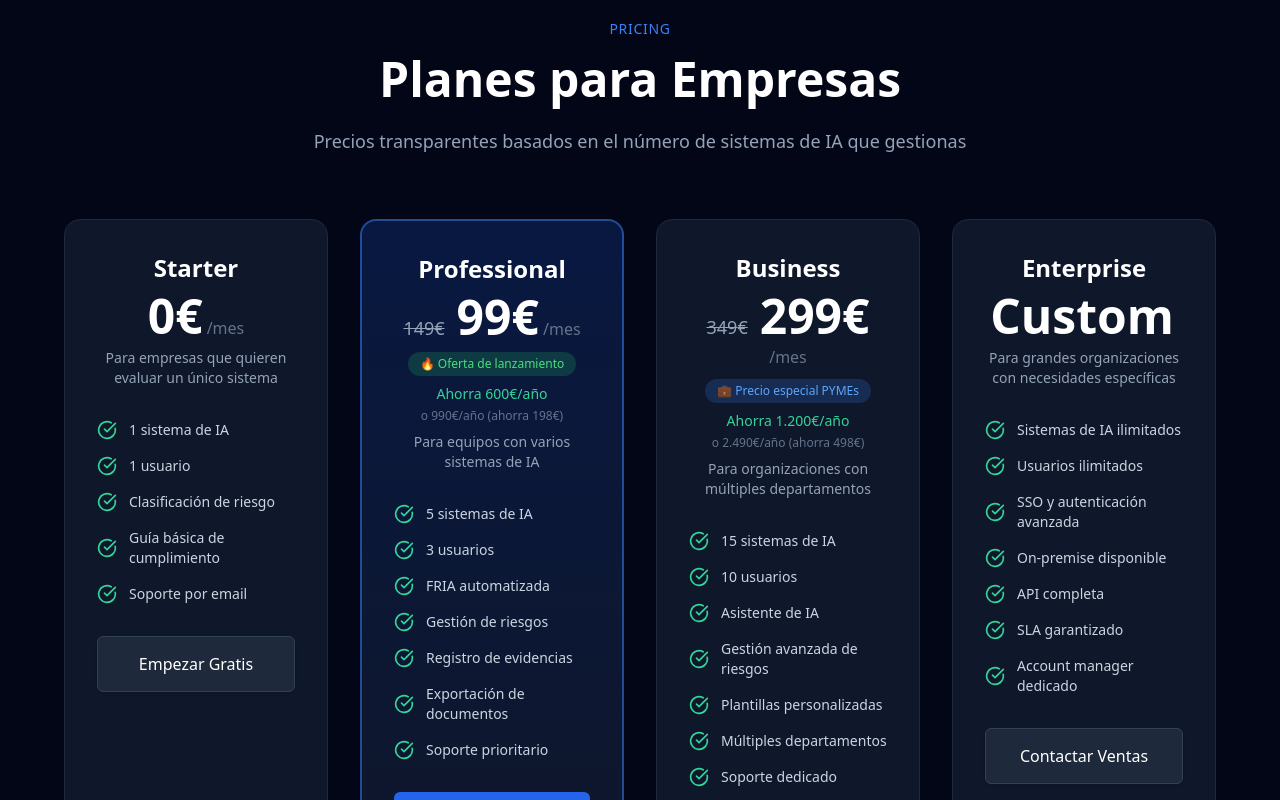
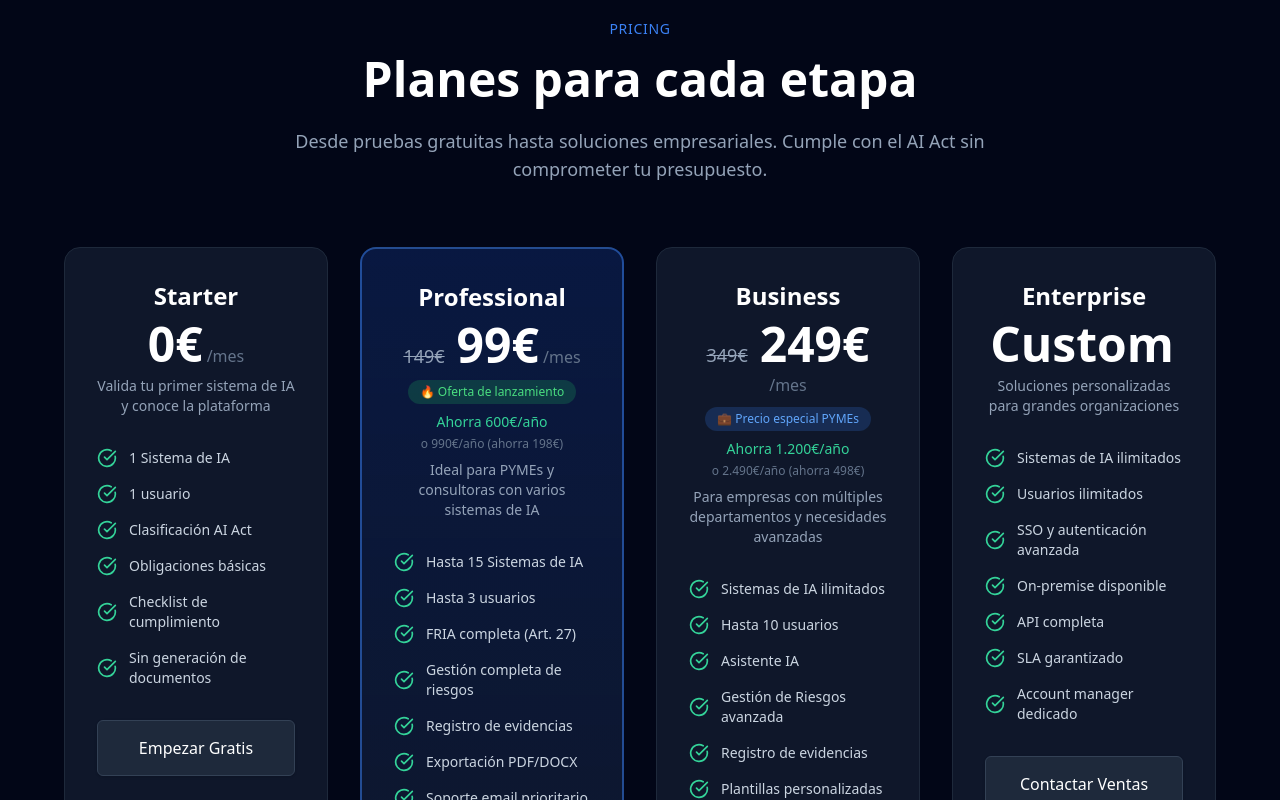
Before and after one commit to pablojordandlf/cumplia, a Next.js app in the folder apps/web/: page / in a window 1280 px wide. Shown: the part 4300-5100 px from the top of the page. Built offline with nearby package versions, Linux system fonts and the light colour scheme.

Commit message:
feat: Rediseño dashboard con 2 bloques independientes, obligaciones clickables, fix RLS risks, actualizar pricing

```diff
--- a/apps/web/app/(dashboard)/dashboard/page.tsx
+++ b/apps/web/app/(dashboard)/dashboard/page.tsx
@@ -238,78 +238,114 @@ export default function DashboardPage() {
         </Link>
       </motion.div>
 
-      {/* PRIMARY METRICS - Large prominent display */}
-      <motion.div variants={itemVariants}>
-        <div className="grid grid-cols-1 md:grid-cols-3 gap-6">
-          {/* Total Systems */}
-          <Card className="border-2 border-blue-200 dark:border-blue-800">
-            <CardContent className="pt-6">
-              <div className="flex items-baseline gap-2">
-                <span className="text-4xl font-bold text-blue-600">{stats.totalSystems}</span>
-                <span className="text-sm text-gray-600">sistemas</span>
+      {/* PRIMARY METRICS - Two main blocks */}
+      <div className="grid grid-cols-1 lg:grid-cols-2 gap-6">
+        {/* BLOCK 1: Total Systems & Risk Classification */}
+        <motion.div variants={itemVariants}>
+          <Card className="border-2 border-blue-200 dark:border-blue-800 hover:shadow-lg transition-all cursor-pointer h-full" onClick={() => window.location.href = '/dashboard/inventory'}>
+            <CardHeader>
+              <CardTitle className="flex items-center gap-2">
+                <BarChart3 className="w-5 h-5 text-blue-600" />
+                Inventario de Sistemas
+              </CardTitle>
+            </CardHeader>
+            <CardContent className="space-y-4">
+              <div>
+                <div className="flex items-baseline gap-2 mb-2">
+                  <span className="text-4xl font-bold text-blue-600">{stats.totalSystems}</span>
+                  <span className="text-sm text-gray-600">sistemas totales</span>
+                </div>
               </div>
-              <p className="text-sm text-gray-600 mt-2">Total de sistemas de IA</p>
+
+              {/* Risk Classification Grid */}
+              <div className="grid grid-cols-2 gap-3">
+                <Link href="/dashboard/inventory?risk=prohibited" onClick={(e) => e.stopPropagation()}>
+                  <div className="p-3 rounded-lg bg-red-50 hover:bg-red-100 transition-colors cursor-pointer border border-red-200">
+                    <div className="text-2xl font-bold text-red-600">{stats.prohibitedCount}</div>
+                    <div className="text-xs text-red-700">Prohibido</div>
+                  </div>
+                </Link>
+                <Link href="/dashboard/inventory?risk=high_risk" onClick={(e) => e.stopPropagation()}>
+                  <div className="p-3 rounded-lg bg-orange-50 hover:bg-orange-100 transition-colors cursor-pointer border border-orange-200">
+                    <div className="text-2xl font-bold text-orange-600">{stats.highRiskCount}</div>
+                    <div className="text-xs text-orange-700">Alto Riesgo</div>
+                  </div>
+                </Link>
+                <Link href="/dashboard/inventory?risk=limited_risk" onClick={(e) => e.stopPropagation()}>
+                  <div className="p-3 rounded-lg bg-yellow-50 hover:bg-yellow-100 transition-colors cursor-pointer border border-yellow-200">
+                    <div className="text-2xl font-bold text-yellow-600">{stats.limitedRiskCount}</div>
+                    <div className="text-xs text-yellow-700">Riesgo Limitado</div>
+                  </div>
+                </Link>
+                <Link href="/dashboard/inventory?risk=minimal_risk" onClick={(e) => e.stopPropagation()}>
+                  <div className="p-3 rounded-lg bg-green-50 hover:bg-green-100 transition-colors cursor-pointer border border-green-200">
+                    <div className="text-2xl font-bold text-green-600">{stats.minimalRiskCount}</div>
+                    <div className="text-xs text-green-700">Riesgo Mínimo</div>
+                  </div>
+                </Link>
+                <Link href="/dashboard/inventory?risk=unclassified" onClick={(e) => e.stopPropagation()} className="col-span-2">
+                  <div className="p-3 rounded-lg bg-gray-50 hover:bg-gray-100 transition-colors cursor-pointer border border-gray-200">
+                    <div className="text-2xl font-bold text-gray-600">{stats.unclassifiedCount}</div>
+                    <div className="text-xs text-gray-700">Por Clasificar</div>
+                  </div>
+                </Link>
+              </div>
             </CardContent>
           </Card>
+        </motion.div>
 
-          {/* Compliance Rate */}
-          <Card className="border-2 border-green-200 dark:border-green-800">
-            <CardContent className="pt-6">
-              <div className="flex items-baseline gap-2">
-                <span className="text-4xl font-bold text-green-600">{completionRate}%</span>
-                <span className="text-sm text-gray-600">completado</span>
+        {/* BLOCK 2: Obligations Status */}
+        <motion.div variants={itemVariants}>
+          <Card className="border-2 border-green-200 dark:border-green-800 h-full">
+            <CardHeader>
+              <CardTitle className="flex items-center gap-2">
+                <CheckCircle2 className="w-5 h-5 text-green-600" />
+                Cumplimiento de Obligaciones
+              </CardTitle>
+              <CardDescription>Progreso general de tu organización</CardDescription>
+            </CardHeader>
+            <CardContent className="space-y-6">
+              {/* Main Progress */}
+              <div>
+                <div className="flex items-baseline justify-between mb-2">
+                  <span className="text-3xl font-bold text-green-600">{completionRate}%</span>
+                  <span className="text-sm text-gray-600">completado</span>
+                </div>
+                <Progress value={completionRate} className="h-3" />
+                <p className="text-xs text-gray-600 mt-2">
+                  {stats.completedObligations} de {stats.totalApplicableObligations} obligaciones finalizadas
+                </p>
               </div>
-              <Progress value={completionRate} className="mt-4" />
-              <p className="text-xs text-gray-600 mt-2">
-                {stats.completedObligations} de {stats.totalApplicableObligations} obligaciones
-              </p>
+
+              {/* Systems needing attention */}
+              <div className="border-t pt-4">
+                <h4 className="font-semibold text-sm mb-3">Sistemas con obligaciones pendientes</h4>
+                <div className="space-y-2 max-h-48 overflow-y-auto">
+                  {stats.recentSystems.filter(s => s.completed_obligations < s.total_obligations).length > 0 ? (
+                    stats.recentSystems
+                      .filter(s => s.completed_obligations < s.total_obligations)
+                      .slice(0, 5)
+                      .map(system => (
+                        <Link key={system.id} href={`/dashboard/inventory/${system.id}`}>
+                          <div className="p-2 rounded bg-gray-50 hover:bg-gray-100 transition-colors text-sm">
+                            <div className="font-medium text-gray-900 truncate">{system.name}</div>
+                            <div className="text-xs text-gray-600">
+                              {system.completed_obligations}/{system.total_obligations} obligaciones
+                            </div>
+                          </div>
+                        </Link>
+                      ))
+                  ) : (
+                    <p className="text-sm text-gray-600">¡Excelente! Todas las obligaciones están completadas.</p>
+                  )}
+                </div>
+              </div>
             </CardContent>
           </Card>
+        </motion.div>
+      </div>
 
-          {/* High Risk Alert */}
-          <Card className={`border-2 ${stats.highRiskCount > 0 ? 'border-red-200 dark:border-red-800' : 'border-gray-200'}`}>
-            <CardContent className="pt-6">
-              <div className="flex items-baseline gap-2">
-                <span className={`text-4xl font-bold ${stats.highRiskCount > 0 ? 'text-red-600' : 'text-gray-600'}`}>
-                  {stats.highRiskCount}
-                </span>
-                <span className="text-sm text-gray-600">alto riesgo</span>
-              </div>
-              <p className="text-sm text-gray-600 mt-2">Requieren atención inmediata</p>
-            </CardContent>
-          </Card>
-        </div>
-      </motion.div>
 
-      {/* RISK BREAKDOWN - Detailed Classification */}
-      <motion.div variants={itemVariants}>
-        <Card>
-          <CardHeader>
-            <CardTitle className="flex items-center gap-2">
-              <BarChart3 className="w-5 h-5" />
-              Clasificación por Riesgo (AI Act)
-            </CardTitle>
-            <CardDescription>Distribución de sistemas según categoría de riesgo</CardDescription>
-          </CardHeader>
-          <CardContent>
-            <div className="grid grid-cols-1 md:grid-cols-2 lg:grid-cols-5 gap-4">
-              {[
-                { label: 'Prohibido', value: stats.prohibitedCount, color: 'bg-red-500', textColor: 'text-red-600' },
-                { label: 'Alto Riesgo', value: stats.highRiskCount, color: 'bg-orange-500', textColor: 'text-orange-600' },
-                { label: 'Riesgo Limitado', value: stats.limitedRiskCount, color: 'bg-yellow-500', textColor: 'text-yellow-600' },
-                { label: 'Riesgo Mínimo', value: stats.minimalRiskCount, color: 'bg-green-500', textColor: 'text-green-600' },
-                { label: 'Por Clasificar', value: stats.unclassifiedCount, color: 'bg-gray-500', textColor: 'text-gray-600' },
-              ].map((item) => (
-                <div key={item.label} className="text-center p-4 rounded-lg bg-gray-50 dark:bg-gray-900">
-                  <div className={`text-3xl font-bold ${item.textColor} mb-1`}>{item.value}</div>
-                  <div className="text-sm text-gray-600">{item.label}</div>
-                  <div className={`h-1 ${item.color} rounded mt-2 w-full`}></div>
-                </div>
-              ))}
-            </div>
-          </CardContent>
-        </Card>
-      </motion.div>
 
       {/* TWO-COLUMN LAYOUT - Main content + Upcoming Actions */}
       <div className="grid grid-cols-1 lg:grid-cols-3 gap-6">
--- a/apps/web/app/api/v1/ai-systems/[id]/risks/route.ts
+++ b/apps/web/app/api/v1/ai-systems/[id]/risks/route.ts
@@ -36,16 +36,35 @@ export async function GET(request: NextRequest, { params }: RouteParams) {
       );
     }
 
-    // Check organization membership
+    // Check organization membership - first check exact membership
+    let hasAccess = false;
+
     const { data: membership, error: membershipError } = await supabase
       .from('organization_members')
-      .select('id')
+      .select('id, user_id')
       .eq('organization_id', system.organization_id)
       .eq('user_id', user.id)
       .eq('status', 'active')
       .single();
 
-    if (membershipError || !membership) {
+    if (!membershipError && membership) {
+      hasAccess = true;
+    } else {
+      // Fallback: check if user owns the system directly (for personal systems)
+      const { data: ownerCheck } = await supabase
+        .from('use_cases')
+        .select('user_id')
+        .eq('id', aiSystemId)
+        .eq('user_id', user.id)
+        .single();
+
+      if (ownerCheck) {
+        hasAccess = true;
+      }
+    }
+
+    if (!hasAccess) {
+      console.error(`Access denied for user ${user.id} to system ${aiSystemId}`);
       return NextResponse.json(
         { error: 'Not authorized to view this system' },
         { status: 403 }
@@ -133,6 +152,8 @@ export async function POST(request: NextRequest, { params }: RouteParams) {
     }
 
     // Check organization membership with editor permissions
+    let hasEditAccess = false;
+
     const { data: membership, error: membershipError } = await supabase
       .from('organization_members')
       .select('role')
@@ -141,16 +162,28 @@ export async function POST(request: NextRequest, { params }: RouteParams) {
       .eq('status', 'active')
       .single();
 
-    if (membershipError || !membership) {
-      return NextResponse.json(
-        { error: 'Not authorized to view this system' },
-        { status: 403 }
-      );
+    if (!membershipError && membership) {
+      // Check if user has editor permissions
+      const allowedRoles = ['owner', 'admin', 'editor'];
+      if (allowedRoles.includes(membership.role)) {
+        hasEditAccess = true;
+      }
+    } else {
+      // Fallback: check if user owns the system directly
+      const { data: ownerCheck } = await supabase
+        .from('use_cases')
+        .select('user_id')
+        .eq('id', aiSystemId)
+        .eq('user_id', user.id)
+        .single();
+
+      if (ownerCheck) {
+        hasEditAccess = true;
+      }
     }
 
-    // Only editors, admins, and owners can modify risks
-    const allowedRoles = ['owner', 'admin', 'editor'];
-    if (!allowedRoles.includes(membership.role)) {
+    if (!hasEditAccess) {
+      console.error(`Edit access denied for user ${user.id} to system ${aiSystemId}`);
       return NextResponse.json(
         { error: 'Not authorized to modify this system' },
         { status: 403 }
--- a/apps/web/app/page.tsx
+++ b/apps/web/app/page.tsx
@@ -464,13 +464,14 @@ function PricingSection() {
       name: 'Starter',
       price: '0€',
       period: '/mes',
-      description: 'Para empresas que quieren evaluar un único sistema',
+      description: 'Valida tu primer sistema de IA y conoce la plataforma',
       features: [
-        '1 sistema de IA',
+        '1 Sistema de IA',
         '1 usuario',
-        'Clasificación de riesgo',
-        'Guía básica de cumplimiento',
-        'Soporte por email'
+        'Clasificación AI Act',
+        'Obligaciones básicas',
+        'Checklist de cumplimiento',
+        'Sin generación de documentos'
       ],
       cta: 'Empezar Gratis',
       href: '/register',
@@ -481,15 +482,15 @@ function PricingSection() {
       price: '99€',
       originalPrice: '149',
       period: '/mes',
-      description: 'Para equipos con varios sistemas de IA',
+      description: 'Ideal para PYMEs y consultoras con varios sistemas de IA',
       features: [
-        '5 sistemas de IA',
-        '3 usuarios',
-        'FRIA automatizada',
-        'Gestión de riesgos',
+        'Hasta 15 Sistemas de IA',
+        'Hasta 3 usuarios',
+        'FRIA completa (Art. 27)',
+        'Gestión completa de riesgos',
         'Registro de evidencias',
-        'Exportación de documentos',
-        'Soporte prioritario'
+        'Exportación PDF/DOCX',
+        'Soporte email prioritario'
       ],
       cta: 'Elige Professional',
       href: '/register?plan=professional',
@@ -501,18 +502,19 @@ function PricingSection() {
     },
     {
       name: 'Business',
-      price: '299€',
+      price: '249€',
       originalPrice: '349',
       period: '/mes',
-      description: 'Para organizaciones con múltiples departamentos',
+      description: 'Para empresas con múltiples departamentos y necesidades avanzadas',
       features: [
-        '15 sistemas de IA',
-        '10 usuarios',
-        'Asistente de IA',
-        'Gestión avanzada de riesgos',
+        'Sistemas de IA ilimitados',
+        'Hasta 10 usuarios',
+        'Asistente IA',
+        'Gestión de Riesgos avanzada',
+        'Registro de evidencias',
         'Plantillas personalizadas',
-        'Múltiples departamentos',
-        'Soporte dedicado'
+        'Gestión multi-departamento',
+        'Soporte prioritario'
       ],
       cta: 'Elige Business',
       href: '/contact?plan=business',
@@ -526,7 +528,7 @@ function PricingSection() {
       name: 'Enterprise',
       price: 'Custom',
       period: '',
-      description: 'Para grandes organizaciones con necesidades específicas',
+      description: 'Soluciones personalizadas para grandes organizaciones',
       features: [
         'Sistemas de IA ilimitados',
         'Usuarios ilimitados',
@@ -548,10 +550,10 @@ function PricingSection() {
         <div className="text-center max-w-3xl mx-auto mb-16">
           <p className="text-blue-500 text-sm uppercase tracking-wider mb-4">Pricing</p>
           <h2 className="text-4xl sm:text-5xl font-bold text-white mb-6">
-            Planes para Empresas
+            Planes para cada etapa
           </h2>
           <p className="text-lg text-slate-400">
-            Precios transparentes basados en el número de sistemas de IA que gestionas
+            Desde pruebas gratuitas hasta soluciones empresariales. Cumple con el AI Act sin comprometer tu presupuesto.
           </p>
         </div>
 
--- a/apps/web/components/transparency-obligations.tsx
+++ b/apps/web/components/transparency-obligations.tsx
@@ -460,9 +460,10 @@ export function TransparencyObligations({ useCase }: { useCase: UseCase }) {
               return (
                 <div
                   key={obligation.key}
-                  className={`p-3 rounded-lg border transition-all duration-200 ${
-                    isCompleted ? 'bg-green-50 border-green-200' : 'bg-white border-gray-200'
+                  className={`p-3 rounded-lg border transition-all duration-200 cursor-pointer hover:shadow-md ${
+                    isCompleted ? 'bg-green-50 border-green-200 hover:border-green-300' : 'bg-white border-gray-200 hover:border-gray-300 hover:bg-gray-50'
                   }`}
+                  onClick={() => toggleObligation(obligation, !isCompleted)}
                 >
                   <div className="flex items-start gap-3">
                     <Checkbox
@@ -470,7 +471,7 @@ export function TransparencyObligations({ useCase }: { useCase: UseCase }) {
                       checked={isCompleted}
                       onCheckedChange={(checked) => toggleObligation(obligation, checked as boolean)}
                       disabled={isLoading}
-                      className="mt-1"
+                      className="mt-1 pointer-events-none"
                     />
                     <div className="flex-1">
                       <label
```
